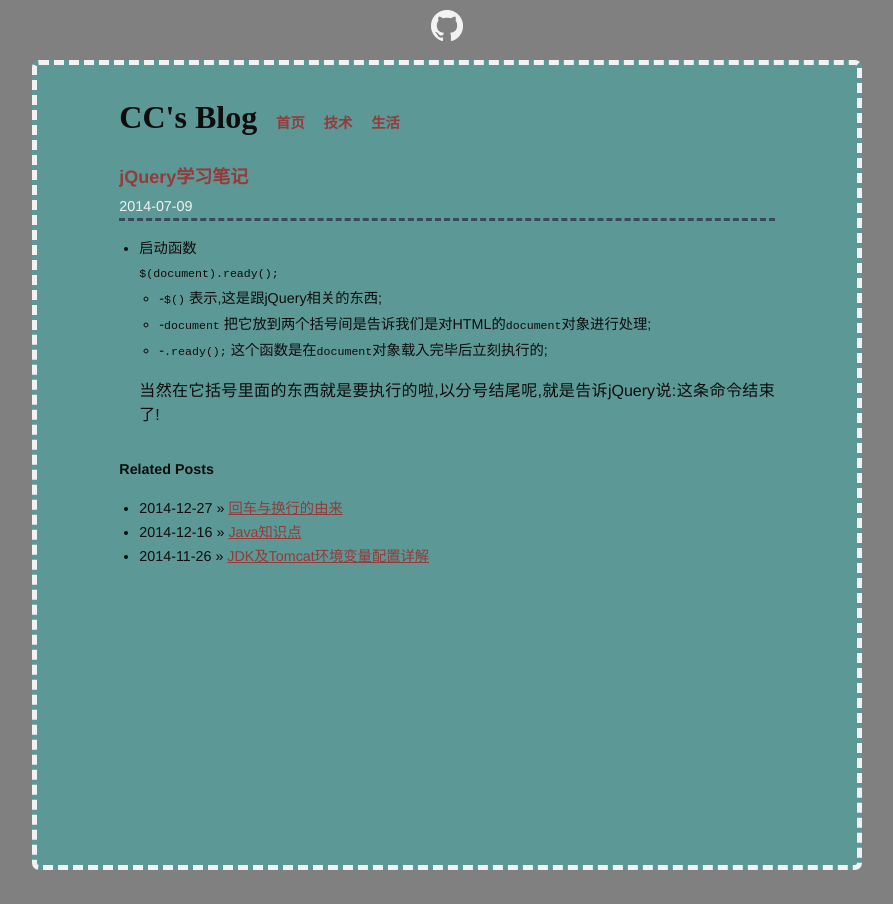
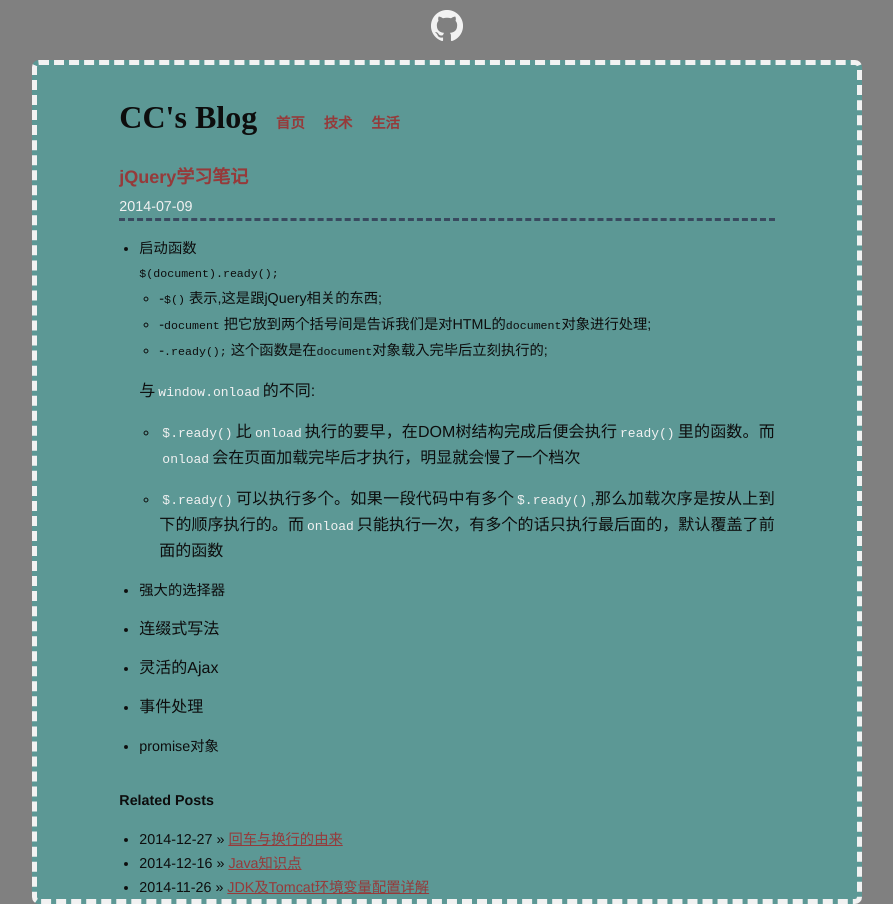
Before and after one commit to cfancc/oldblog, a Jekyll site: the page built from _posts/2014-07-09-jQuery-lesson.md, in a window 1280 px wide. Shown: the whole page, without its empty margins (193-1086 px from the left). Built offline with Jekyll 4.4.1, drawn with Linux system fonts in a browser that asks for light colours; Markdown is read by kramdown in place of the engine named in the settings.

Commit message:
add article details

```diff
--- a/_posts/2014-07-09-jQuery-lesson.md
+++ b/_posts/2014-07-09-jQuery-lesson.md
@@ -2,7 +2,7 @@
 layout: post
 title: jQuery学习笔记
 ---
-* 启动函数
+- 启动函数
 	`$(document).ready();`
 	* -`$()` 表示,这是跟jQuery相关的东西;
 	* -`document` 把它放到两个括号间是告诉我们是对HTML的`document`对象进行处理;
@@ -10,4 +10,16 @@
 
 
 
-	当然在它括号里面的东西就是要执行的啦,以分号结尾呢,就是告诉jQuery说:这条命令结束了!
+	与`window.onload`的不同:
+	- `$.ready()`比`onload`执行的要早，在DOM树结构完成后便会执行`ready()`里的函数。而`onload`会在页面加载完毕后才执行，明显就会慢了一个档次
+
+	- `$.ready()`可以执行多个。如果一段代码中有多个`$.ready()`,那么加载次序是按从上到下的顺序执行的。而`onload`只能执行一次，有多个的话只执行最后面的，默认覆盖了前面的函数
+
+- 强大的选择器
+- 连缀式写法
+
+- 灵活的Ajax
+
+- 事件处理
+
+- promise对象
```
Also changed, not shown: _posts/2014-06-23-how-to-build-blog-on-github.md (+6 -1 lines).
